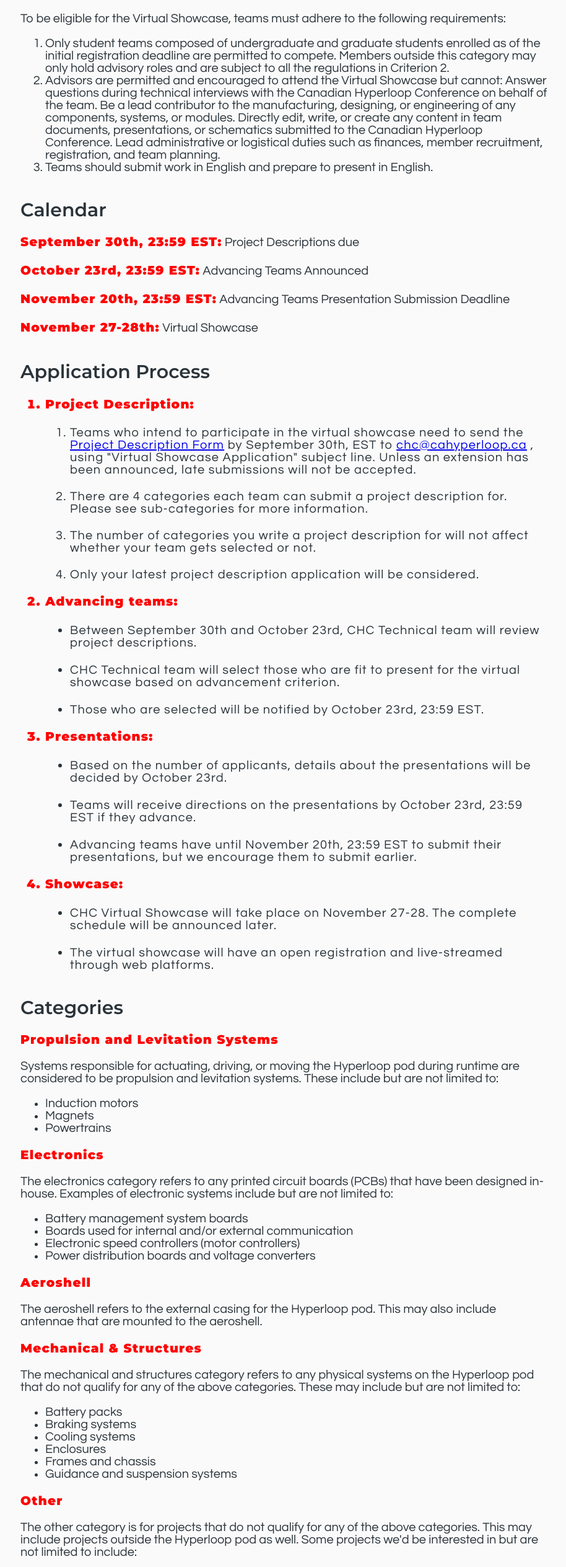
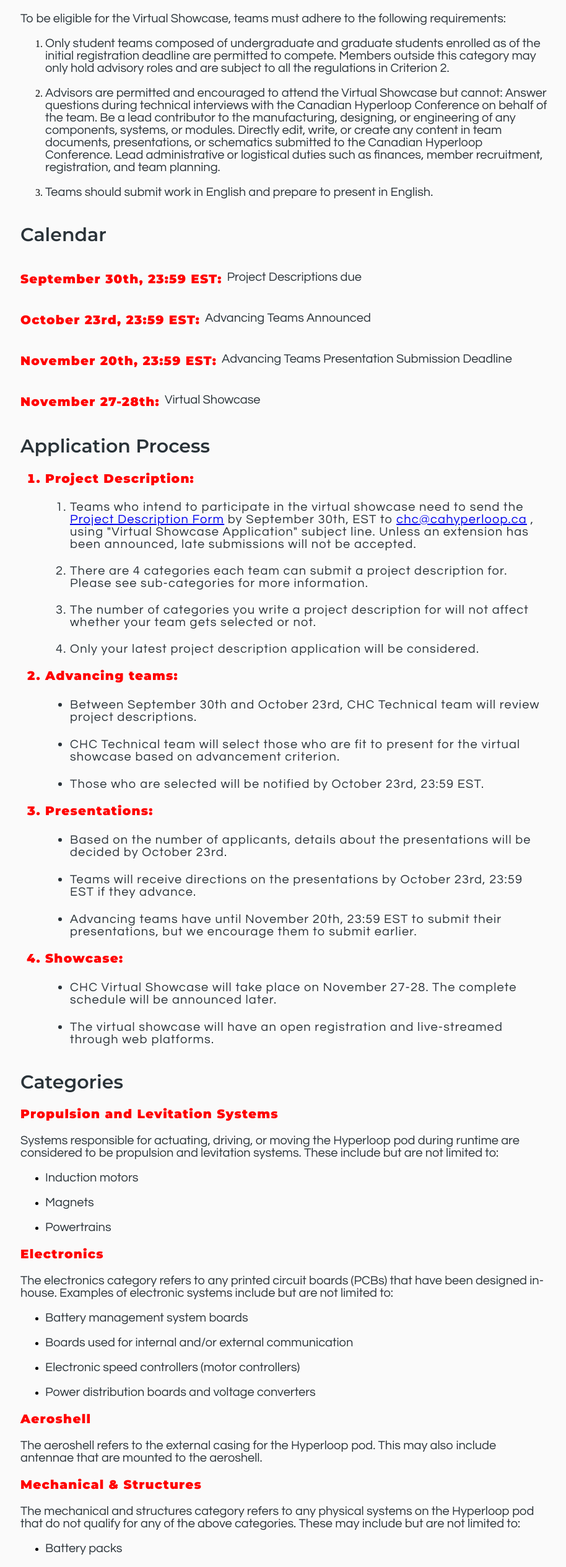
Before and after one commit to Canadian-Hyperloop-Confrence/website, a Next.js app: page /virtual-showcase in a window 1280 px wide. Shown: the part 896-3424 px from the top of the page at 62% size, without its empty margins (179-1093 px from the left). Built offline with nearby package versions, Linux system fonts and the light colour scheme.

Commit message:
fixing DOM nesting errors

```diff
--- a/components/JumpTo.tsx
+++ b/components/JumpTo.tsx
@@ -50,7 +50,7 @@
   <Container>
     <JumpToText>Jump to:</JumpToText>
     <Sections>
-      {sections.map(({ name, link }) => <a href={link}><Button variant='Primary'>{name}</Button></a>)}
+      {sections.map(({ name, link }) => <a href={link} key={name}><Button variant='Primary'>{name}</Button></a>)}
     </Sections>
   </Container>
 );
--- a/pages/virtual-showcase.tsx
+++ b/pages/virtual-showcase.tsx
@@ -98,6 +98,13 @@
   transition: bottom 0.5s;
 `;
 
+const CalendarSpan = styled.span`
+  display: flex;
+  p {
+    padding-left: 8px;
+  }
+`;
+
 const VirtualShowCase = () => {
   const [showScrollToTop, setShowScrollToTop] = useState<'hide' | 'show'>('hide');
 
@@ -148,23 +155,24 @@
           ]} />
           <div id="eligibility">
             <H1>Eligibility</H1>
-            <P>To be eligible for the Virtual Showcase, teams must adhere to the following requirements:
+            <P>
+              To be eligible for the Virtual Showcase, teams must adhere to the following requirements:
+            </P>
               <ol>
-                <li>Only student teams composed of undergraduate and graduate students enrolled as of the initial registration deadline are permitted to compete. Members outside this category may only hold advisory roles and are subject to all the regulations in Criterion 2.</li>
-                <li>Advisors are permitted and encouraged to attend the Virtual Showcase but cannot: Answer questions during technical interviews with the Canadian Hyperloop Conference on behalf of the team.
+                <li><P>Only student teams composed of undergraduate and graduate students enrolled as of the initial registration deadline are permitted to compete. Members outside this category may only hold advisory roles and are subject to all the regulations in Criterion 2.</P></li>
+                <li><P>Advisors are permitted and encouraged to attend the Virtual Showcase but cannot: Answer questions during technical interviews with the Canadian Hyperloop Conference on behalf of the team.
 Be a lead contributor to the manufacturing, designing, or engineering of any components, systems, or modules.
 Directly edit, write, or create any content in team documents, presentations, or schematics submitted to the Canadian Hyperloop Conference.
-Lead administrative or logistical duties such as finances, member recruitment, registration, and team planning.</li>
-                <li>Teams should submit work in English and prepare to present in English.</li>
+Lead administrative or logistical duties such as finances, member recruitment, registration, and team planning.</P></li>
+                <li><P>Teams should submit work in English and prepare to present in English.</P></li>
               </ol>
-            </P>
           </div>
           <div id="calendar">
             <H1>Calendar</H1>
-            <P><RedSubTitle>September 30th, 23:59 EST:</RedSubTitle> Project Descriptions due</P>
-            <P><RedSubTitle>October 23rd, 23:59 EST:</RedSubTitle> Advancing Teams Announced</P>
-            <P><RedSubTitle>November 20th, 23:59 EST:</RedSubTitle> Advancing Teams Presentation Submission Deadline</P>
-            <P><RedSubTitle>November 27-28th:</RedSubTitle> Virtual Showcase</P>
+            <CalendarSpan><RedSubTitle>September 30th, 23:59 EST:</RedSubTitle><P> Project Descriptions due</P></CalendarSpan>
+            <CalendarSpan><RedSubTitle>October 23rd, 23:59 EST:</RedSubTitle><P> Advancing Teams Announced</P></CalendarSpan>
+            <CalendarSpan><RedSubTitle>November 20th, 23:59 EST:</RedSubTitle><P> Advancing Teams Presentation Submission Deadline</P></CalendarSpan>
+            <CalendarSpan><RedSubTitle>November 27-28th:</RedSubTitle><P> Virtual Showcase</P></CalendarSpan>
           </div>
           <div id="application">
             <H1>Application Process</H1>
@@ -208,23 +216,23 @@
             <RedSubTitle>Propulsion and Levitation Systems</RedSubTitle>
             <P>
               Systems responsible for actuating, driving, or moving the Hyperloop pod during runtime are considered to be propulsion and levitation systems. These include but are not limited to:
-              <ul>
-                <li>Induction motors</li>
-                <li>Magnets</li>
-                <li>Powertrains</li>
-              </ul>
             </P>
+            <ul>
+              <li><P>Induction motors</P></li>
+              <li><P>Magnets</P></li>
+              <li><P>Powertrains</P></li>
+            </ul>
 
             <RedSubTitle>Electronics</RedSubTitle>
             <P>
               The electronics category refers to any printed circuit boards (PCBs) that have been designed in-house. Examples of electronic systems include but are not limited to:
+            </P>
               <ul>
-                <li>Battery management system boards</li>
-                <li>Boards used for internal and/or external communication</li>
-                <li>Electronic speed controllers (motor controllers)</li>
-                <li>Power distribution boards and voltage converters</li>
+                <li><P>Battery management system boards</P></li>
+                <li><P>Boards used for internal and/or external communication</P></li>
+                <li><P>Electronic speed controllers (motor controllers)</P></li>
+                <li><P>Power distribution boards and voltage converters</P></li>
               </ul>
-            </P>
 
             <RedSubTitle>Aeroshell</RedSubTitle>
             <P>
@@ -234,40 +242,40 @@
             <RedSubTitle>Mechanical &#38; Structures </RedSubTitle>
             <P>
               The mechanical and structures category refers to any physical systems on the Hyperloop pod that do not qualify for any of the above categories. These may include but are not limited to:
+            </P>
               <ul>
-                <li>Battery packs</li>
-                <li>Braking systems</li>
-                <li>Cooling systems</li>
-                <li>Enclosures</li>
-                <li>Frames and chassis</li>
-                <li>Guidance and suspension systems</li>
+                <li><P>Battery packs</P></li>
+                <li><P>Braking systems</P></li>
+                <li><P>Cooling systems</P></li>
+                <li><P>Enclosures</P></li>
+                <li><P>Frames and chassis</P></li>
+                <li><P>Guidance and suspension systems</P></li>
               </ul>
-            </P>
 
             <RedSubTitle>Other</RedSubTitle>
             <P>
               The other category is for projects that do not qualify for any of the above categories. This may include projects outside the Hyperloop pod as well. Some projects we'd be interested in but are not limited to include:
+            </P>
               <ul>
-                <li>Constructing a track for Hyperloop pods</li>
-                <li>Exceptional software or controls projects</li>
-                <li>Testing systems for Hyperloop pods or subsystems</li>
-                <li>Unique transportation mechanisms for Hyperloop pods </li>
+                <li><P>Constructing a track for Hyperloop pods</P></li>
+                <li><P>Exceptional software or controls projects</P></li>
+                <li><P>Testing systems for Hyperloop pods or subsystems</P></li>
+                <li><P>Unique transportation mechanisms for Hyperloop pods </P></li>
               </ul>
-            </P>
           </div>
           <div id="criteria">
             <H1>Criteria</H1>
             <P>
               We expect each project description to provide the following information:
+            </P>
               <ul>
-                <li>A brief explanation of what your team is presenting</li>
-                <li>A list of the technical specifications of your system</li>
-                <li>The reason why your system is unique and of interest to student Hyperloop teams</li>
-                <li>The current stage of your project (design, manufacturing, assembly, testing, redesign, or complete)</li>
-                <li>A clear explanation of which parts of the system were designed, programmed, and manufactured by team members and which were purchased from vendors, use publicly available software libraries, or reference external designs</li>
-                <li>An explanation of any unique factors that influenced your system during any of its stages and/or the next big milestones and challenges for the project</li>
+                <li><P>A brief explanation of what your team is presenting</P></li>
+                <li><P>A list of the technical specifications of your system</P></li>
+                <li><P>The reason why your system is unique and of interest to student Hyperloop teams</P></li>
+                <li><P>The current stage of your project (design, manufacturing, assembly, testing, redesign, or complete)</P></li>
+                <li><P>A clear explanation of which parts of the system were designed, programmed, and manufactured by team members and which were purchased from vendors, use publicly available software libraries, or reference external designs</P></li>
+                <li><P>An explanation of any unique factors that influenced your system during any of its stages and/or the next big milestones and challenges for the project</P></li>
               </ul>
-            </P>
           </div>
           <div id="questions">
             <H1>Questions</H1>
```
